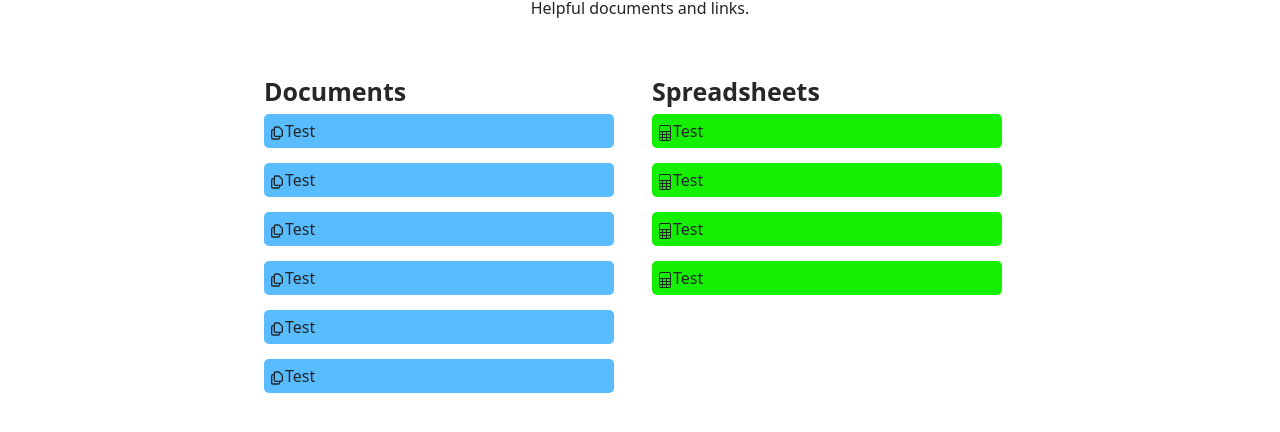
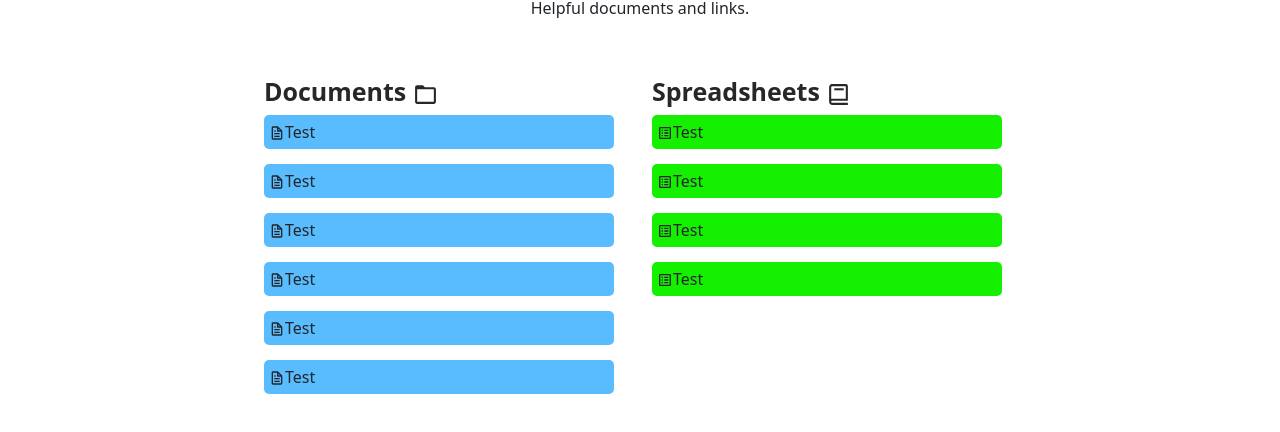
Before and after one commit to michaelsheng15/yr-guide, a React (Create React App) app: page /resources in a window 1280 px wide. Shown: the part 170-602 px from the top of the page. Built offline with nearby package versions, Linux system fonts and the light colour scheme.

Commit message:
Changed icons

```diff
--- a/src/Views/Guides/Issues.css
+++ b/src/Views/Guides/Issues.css
@@ -34,7 +34,7 @@
   border: rgba(255, 0, 0, 0.678) 3px solid;
   padding: 20px;
   border-radius: 5px;
-  background-color: rgba(255, 214, 214, 0.349);
+  /* background-color: rgba(255, 214, 214, 0.349); */
   box-shadow: 0 4px 8px 0 rgba(209, 209, 209, 0.6),
     0 6px 20px 0 rgba(209, 209, 209, 0.6);
   transition: box-shadow 0.3s;
--- a/src/Views/Resources.js
+++ b/src/Views/Resources.js
@@ -3,11 +3,14 @@ import { Row, Col, Container } from "react-bootstrap";
 import NavCard from "../Components/NavCard";
 import "./Resources.css";
 
-import { HiOutlineDocumentDuplicate } from "react-icons/hi";
-import { BsFileSpreadsheet } from "react-icons/bs";
+import { BiFolder } from "react-icons/bi";
+import { BiFile } from "react-icons/bi";
+import { BiBook } from "react-icons/bi";
 
 
 
+
+import { BiSpreadsheet } from "react-icons/bi";
 
 const Resources = () => {
   return (
@@ -21,39 +24,53 @@ const Resources = () => {
       <Container className="res-container">
         <Row className="res-row">
           <Col className="res-col">
-            <h3 className="res-sub-header">Documents</h3>
+            <h3 className="res-sub-header">
+              Documents <BiFolder />
+            </h3>
             <div className="res-box-doc">
-              <a><HiOutlineDocumentDuplicate />Test</a>
+              <a><BiFile/>Test</a>
             </div>
             <div className="res-box-doc">
-              <a><HiOutlineDocumentDuplicate />Test</a>
+              <a><BiFile/>Test</a>
             </div>
             <div className="res-box-doc">
-              <a><HiOutlineDocumentDuplicate />Test</a>
+              <a><BiFile/>Test</a>
             </div>
             <div className="res-box-doc">
-              <a><HiOutlineDocumentDuplicate />Test</a>
+              <a><BiFile/>Test</a>
             </div>
             <div className="res-box-doc">
-              <a><HiOutlineDocumentDuplicate />Test</a>
+              <a><BiFile/>Test</a>
             </div>
             <div className="res-box-doc">
-              <a><HiOutlineDocumentDuplicate />Test</a>
+              <a><BiFile/>Test</a>
             </div>
           </Col>
           <Col>
-            <h3 className='res-sub-header'>Spreadsheets</h3>
+            <h3 className="res-sub-header">Spreadsheets <BiBook /></h3>
             <div className="res-box-sheet">
-              <a><BsFileSpreadsheet />Test</a>
+              <a>
+                <BiSpreadsheet />
+                Test
+              </a>
             </div>
             <div className="res-box-sheet">
-              <a><BsFileSpreadsheet />Test</a>
+              <a>
+                <BiSpreadsheet />
+                Test
+              </a>
             </div>
             <div className="res-box-sheet">
-              <a><BsFileSpreadsheet />Test</a>
+              <a>
+                <BiSpreadsheet />
+                Test
+              </a>
             </div>
             <div className="res-box-sheet">
-              <a><BsFileSpreadsheet />Test</a>
+              <a>
+                <BiSpreadsheet />
+                Test
+              </a>
             </div>
           </Col>
         </Row>
```
